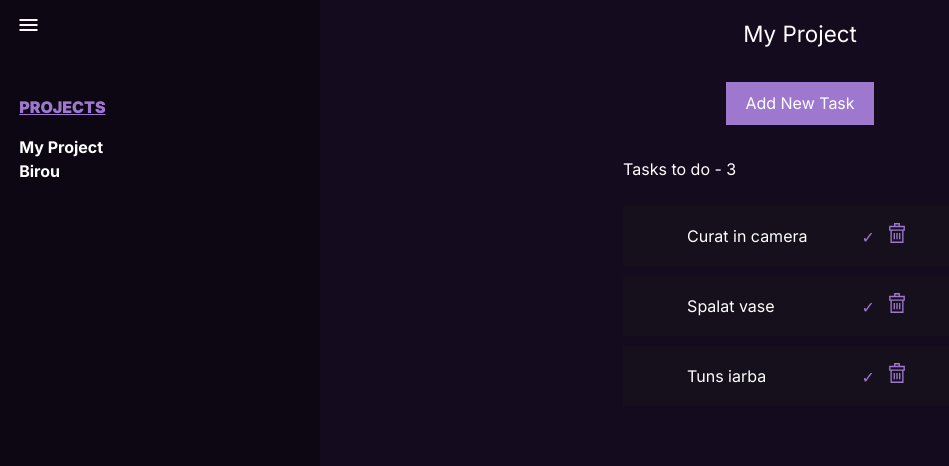
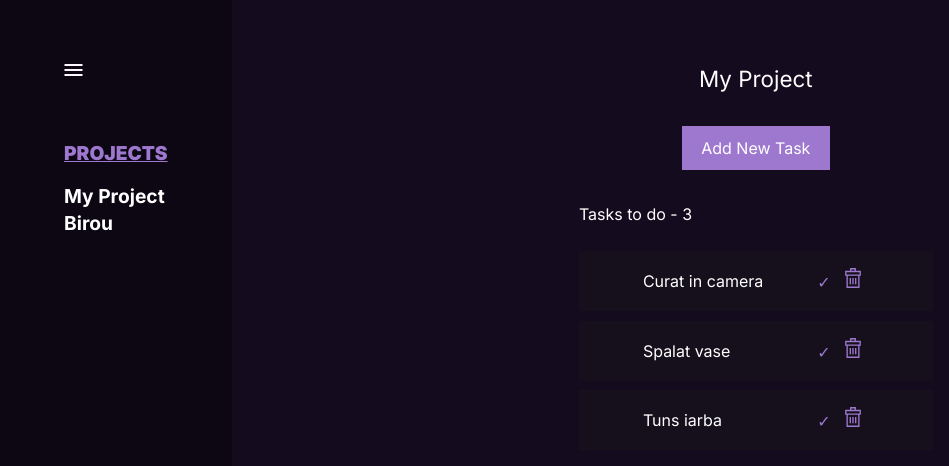
Before and after one commit to Edwin-KT/todo-list, a website built with webpack: page src/template.html in a window 1280 px wide. Shown: the whole page, without its empty margins (0-949 px from the left). Built offline with nearby package versions, Linux system fonts and the light colour scheme.

Commit message:
add nav styling

```diff
--- a/src/styles.css
+++ b/src/styles.css
@@ -60,7 +60,7 @@
   background-color: var(--background-color);
   font-family: "Inter", sans-serif;
   display: grid;
-  grid-template-columns: 1fr 3fr;
+  grid-template-columns: max-content 1fr;
   min-height: 100vh;
 }
 
@@ -68,7 +68,7 @@
   display: flex;
   flex-direction: column;
   align-items: center;
-  padding: 1.2rem;
+  padding: 4rem;
 }
 
 #project-title {
@@ -126,11 +126,13 @@
 
 nav {
   font-weight: bold;
+  font-size: 1.2rem;
   background-color: rgba(0, 0, 0, 0.384);
   display: flex;
   flex-direction: column;
   gap: 4rem;
-  padding: 1.2rem;
+  padding: 4rem;
+  position: relative;
 }
 
 #nav-projects {
```
